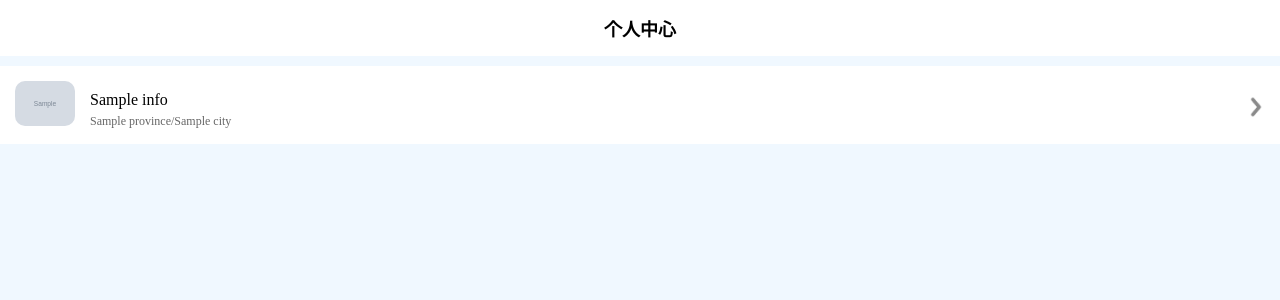
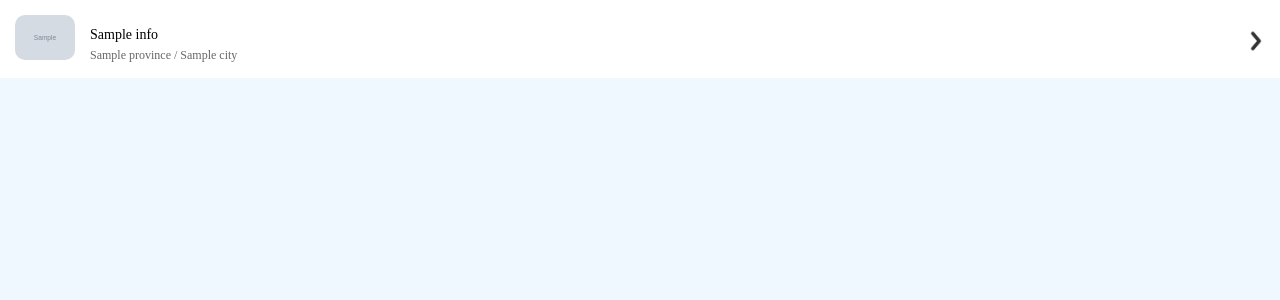
Before and after one commit to LIJiaF/miyuchayan, a Python web app: template template/personal.html in a window 1280 px wide. Shown: the top 300 px of the page. Run offline with Jinja, Linux system fonts and the light colour scheme; the template is opened without the code that fills it: most values are stand-ins (such as "Sample title", 1, 10 or a date in 2020); grey boxes marked "Sample" are stand-in pictures.

Commit message:
页面样式调整

```diff
--- a/run.py
+++ b/run.py
@@ -141,7 +141,7 @@ class DiscountHandler(RequestHandler):
 
         info = {
             'name': info_data.get('nickname'),
-            'province': info_data.get('nickname'),
+            'province': info_data.get('province'),
             'city': info_data.get('city'),
             'image': info_data.get('headimgurl')
         }
--- a/template/personal.html
+++ b/template/personal.html
@@ -13,14 +13,6 @@
 
         body {
             background: aliceblue;
-        }
-
-        .title {
-            font-size: 18px;
-            background: #ffffff;
-            text-align: center;
-            padding: 15px 0;
-            margin-bottom: 10px;
         }
 
         .info {
@@ -42,7 +34,8 @@
         }
 
         .user_info .name {
-            margin-top: 10px;
+            margin-top: 12px;
+            font-size: 14px;
         }
 
         .user_info .address {
@@ -66,12 +59,11 @@
     </style>
 </head>
 <body>
-<h1 class="title">个人中心</h1>
 <div class="info">
     <img class="photo" src="{{info['image']}}">
     <div class="user_info">
         <p class="name">{{info['name']}}</p>
-        <p class="address">{{info['province']}}/{{info['city']}}</p>
+        <p class="address">{{info['province']}} / {{info['city']}}</p>
     </div>
     <a class="more" href="#"><img src="{{static_url('more.png')}}"></a>
 </div>
```
Also changed, not shown: static/more.png.
